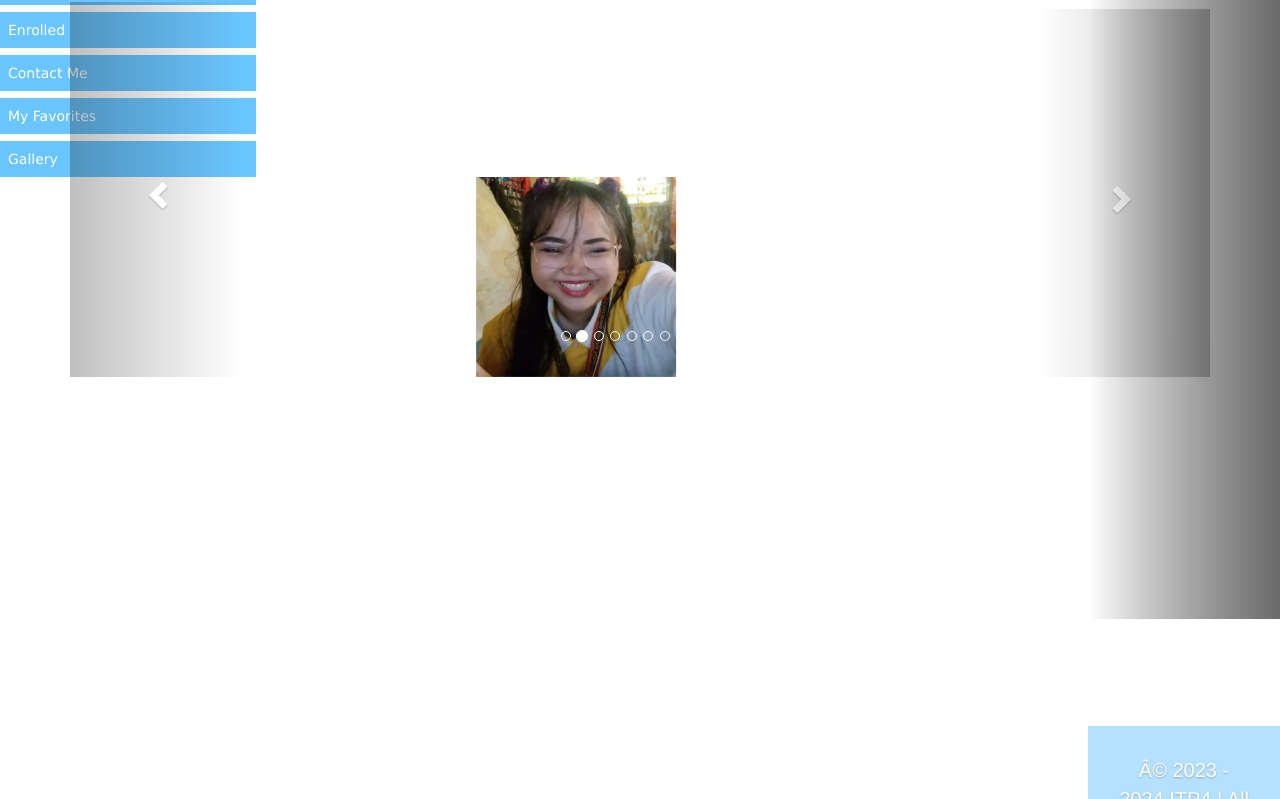
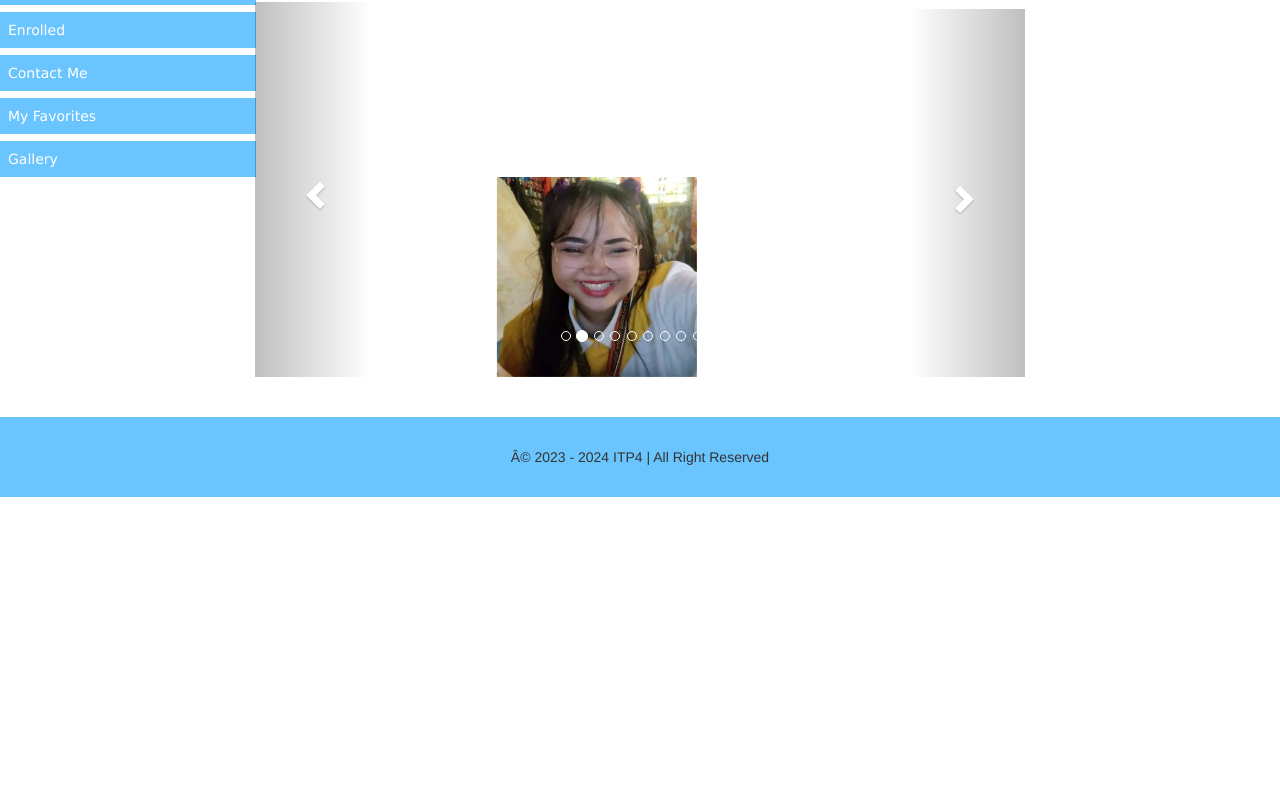
Before and after one commit to Yennyboo08/Prelim-exam, a plain HTML site: page Galleryfinal.html in a window 1280 px wide. Shown: the part 181-980 px from the top of the page. After the commit the page ends 800 px from the top, so only its background shows below. Drawn offline with nearby package versions, Linux system fonts and the light colour scheme.

Commit message:
Update Galleryfinal.html

```diff
--- a/Galleryfinal.html
+++ b/Galleryfinal.html
@@ -39,6 +39,11 @@
 
 .container {
   margin: 20px auto; /* Center the container */
+  max-width: 800px; /* Set a maximum width for the container */
+}
+
+.carousel-inner {
+  text-align: center; /* Center the carousel items */
 }
 
 .carousel-inner img {
@@ -91,7 +96,7 @@
         <li data-target="#myCarousel" data-slide-to="6"></li>
         <li data-target="#myCarousel" data-slide-to="7"></li>
         <li data-target="#myCarousel" data-slide-to="8"></li>
-        <li data-target="#myCarousel" data-slide-to="9"></li>
+ <li data-target="#myCarousel" data-slide-to="9"></li>
       </ol>
 
       <!-- Wrapper for slides -->
@@ -138,12 +143,13 @@
       </a>
       <a class="right carousel-control" href="#myCarousel" data-slide="next">
         <span class="glyphicon glyphicon-chevron-right"></span>
-        <span class="sr-only">Next</span </a>
+        <span class="sr-only">Next</span>
+      </a>
     </div>
   </div>
 </div>
 
-<div style="background-color:#6ac5fe;text-align:center;padding:30px;margin-top:900px;">© 2023 - 2024 ITP4 | All Right Reserved</div>
+<div style="background-color:#6ac5fe;text-align:center;padding:30px;margin-top:20px;">© 2023 - 2024 ITP4 | All Right Reserved</div>
 
 </body>
 </html>
```
